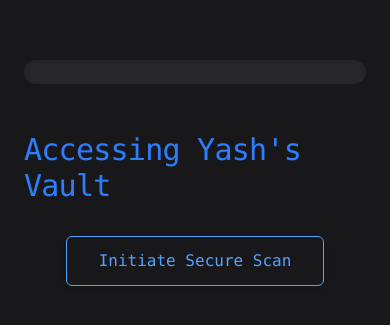
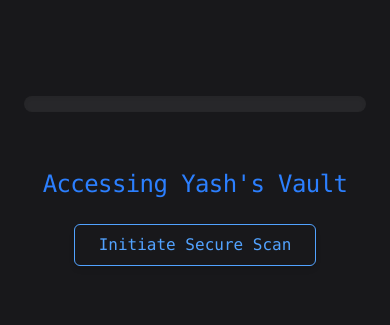
Before and after one commit to YashNarwar1/my_portfolio, a React (Vite) app: page / in a window 390 px wide. Shown: the part 297-622 px from the top of the page. Built offline with nearby package versions, Linux system fonts and the light colour scheme.

Commit message:
screen layout added in the loader page

```diff
--- a/src/components/loading.jsx
+++ b/src/components/loading.jsx
@@ -105,9 +105,12 @@ export function LoadingScreen({ setIsUnlocked }) {
       initial="initial"
       animate="animate"
       exit="exit"
-      className="flex flex-col items-center justify-center min-h-screen bg-zinc-900 text-gray-300 p-6">
-      {/* Animated Number - Moved OUTSIDE the conditional block */}
-      <motion.div className="text-6xl mb-8 relative h-16 overflow-hidden">
+      className="flex flex-col items-center justify-center min-h-screen bg-zinc-900 text-gray-300 p-6 grid-bg">
+      <motion.div
+        className="flex flex-col items-center gap-8 md:gap-12 w-full md:max-w-md" // Adjusted gap and max-width for medium screens and up
+      >
+        {/* Animated Number */}
+        <motion.div className="text-5xl md:text-6xl mb-6 md:mb-8 relative h-14 md:h-16 overflow-hidden">
           <AnimatePresence mode="wait">
             <motion.div
               key={Math.floor(progress)}
@@ -123,9 +126,9 @@ export function LoadingScreen({ setIsUnlocked }) {
         </motion.div>
 
         {(isCheckingSession || !hasBeenDisplayed) && (
-        <motion.div className="flex flex-col items-center gap-12 w-full max-w-md">
+          <div className="flex flex-col items-center gap-6 md:gap-10 w-full md:max-w-md">
             {/* Progress Bar */}
-          <motion.div className="w-full bg-zinc-800 h-6 rounded-full overflow-hidden shadow-inner">
+            <motion.div className="w-full md:max-w-md bg-zinc-800 h-4 md:h-6 rounded-full overflow-hidden shadow-inner">
               <motion.div
                 variants={progressBarVariants}
                 initial="initial"
@@ -137,47 +140,48 @@ export function LoadingScreen({ setIsUnlocked }) {
             {/* Loading Text */}
             <motion.p
               variants={itemVariants}
-            className="text-gray-400 font-mono text-lg">
+              className="text-lg md:text-xl text-gray-400 font-mono">
               {isCheckingSession
                 ? "Checking for previous session..."
                 : displayText}
             </motion.p>
-        </motion.div>
+          </div>
         )}
 
         {!loadingStarted &&
           hasBeenDisplayed &&
           !isCheckingSession &&
           showSessionActiveMessage && (
-          <motion.div className="flex flex-col items-center gap-8">
+            <div className="flex flex-col items-center gap-6 md:gap-8">
               <motion.h1
                 variants={itemVariants}
-              className="text-3xl font-mono tracking-tight text-blue-500">
+                className="text-2xl md:text-3xl font-mono tracking-tight text-blue-500">
                 Accessing Yash's Vault
               </motion.h1>
               <motion.p
                 variants={itemVariants}
-              className="text-lg text-gray-400 font-mono">
+                className="text-base md:text-lg text-gray-400 font-mono">
                 Session active. Proceeding...
               </motion.p>
-          </motion.div>
+            </div>
           )}
 
         {!loadingStarted && !hasBeenDisplayed && (
-        <motion.div className="flex flex-col items-center gap-8">
+          <div className="flex flex-col items-center gap-6 md:gap-8">
             <motion.h1
               variants={itemVariants}
-            className="text-3xl font-mono tracking-tight text-blue-500">
+              className="text-2xl md:text-3xl font-mono tracking-tight text-blue-500">
               Accessing Yash's Vault
             </motion.h1>
             <motion.button
               variants={itemVariants}
               onClick={() => setLoadingStarted(true)}
-            className="px-8 py-3 border border-blue-400 text-blue-400 hover:bg-blue-400 hover:text-zinc-900 transition-all duration-300 font-mono rounded-md shadow-md">
+              className="px-6 py-2 md:px-8 md:py-3 border border-blue-400 text-blue-400 hover:bg-blue-400 hover:text-zinc-900 transition-all duration-300 font-mono rounded-md shadow-md">
               Initiate Secure Scan
             </motion.button>
+          </div>
+        )}
       </motion.div>
-      )}
     </motion.div>
   );
 }
```
Lines whose indentation alone changed are shown as unchanged.
